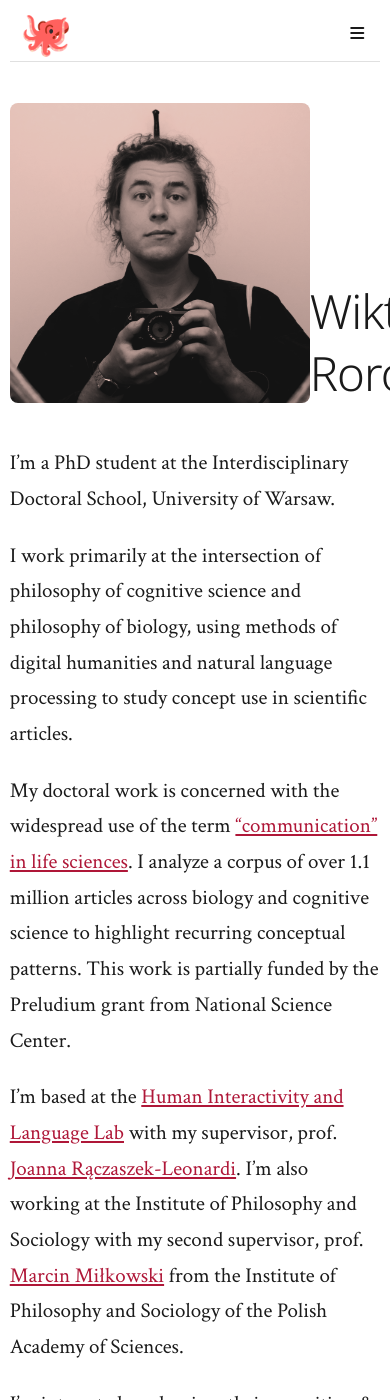
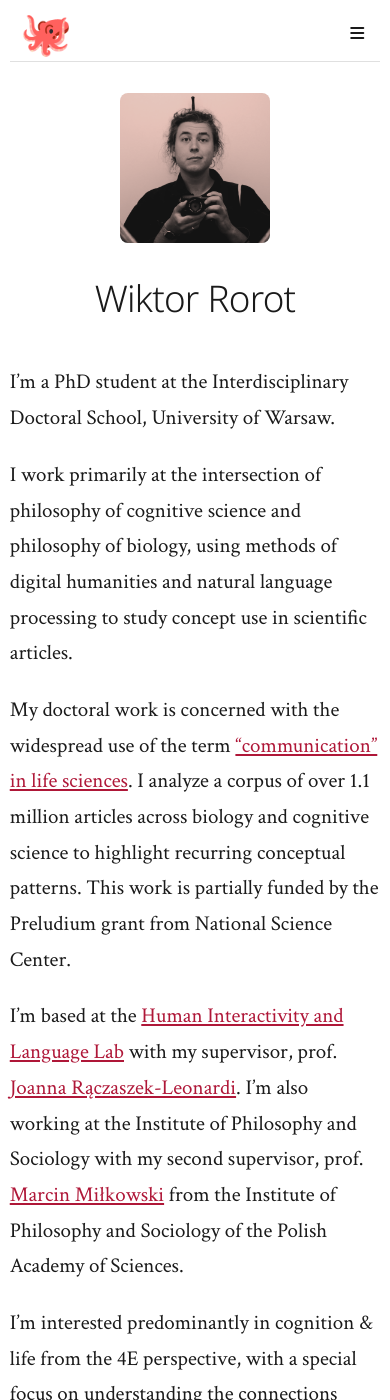
Before and after one commit to wikror/wikror.github.io, a Jekyll site: the page built from index.md, in a window 390 px wide and 1400 px high. Built offline with Jekyll 4.4.1, drawn with Linux system fonts in a browser that asks for light colours; a style sheet for code colours, icons or effects is not loaded.

Commit message:
Fix mobile responsiveness for profile header
- Stack image above title on mobile devices (< 600px)
- Reduce image size on mobile: 200px on tablets, 150px on phones
- Center-align content on mobile for better appearance
- Keep side-by-side layout on desktop and tablets
- Reduce title font size slightly on mobile (1.75em)

```diff
--- a/_sass/_profile.scss
+++ b/_sass/_profile.scss
@@ -3,8 +3,10 @@
   width: $container-width;
   display: table;
   margin-bottom: 2em;
-  // column-count: 2;
+  margin-left: auto;
+  margin-right: auto;
 }
+
 .profile-desc {
   width: $container-width;
   display: block;
@@ -13,46 +15,7 @@
   margin-top: 10px;
   margin-bottom: 10px;
 }
-@media (max-width: $container-width) {
-    .profile {
-      padding-top: $header-thickness;
-      width: 60vw;
-      display: table;
-      margin-left: auto;
-      margin-right: auto;
-      margin-top: 10px;
-      margin-bottom: 2em;
-      // column-count: 2;
-    }
-    .profile-desc {
-      width: 60vw;
-      display: block;
-      margin-left: auto;
-      margin-right: auto;
-      margin-top: 10px;
-      margin-bottom: 10px;
-    }
-}
-@media (max-width: $tablet-width) {
-    .profile {
-      padding-top: $header-thickness;
-      width: 95vw;
-      display: table;
-      margin-left: auto;
-      margin-right: auto;
-      margin-top: 10px;
-      margin-bottom: 2em;
-      // column-count: 2;
-    }
-    .profile-desc {
-      width: 95vw;
-      display: block;
-      margin-left: auto;
-      margin-right: auto;
-      margin-top: 10px;
-      margin-bottom: 10px;
-    }
-}
+
 .profile-name {
   width: 50%;
   margin-bottom: .5em;
@@ -64,18 +27,51 @@
   display: table-cell;
   vertical-align: bottom;
   color: var(--text-color);
-  // text-align: center;
 }
+
 .profile-image {
-  // text-align: center;
   width: 50%;
   margin: 5px auto 25px;
   display: table-cell;
-  column-span: 1;
-  max-width: auto;
-  max-height: auto;
-  // align: center;
-  // max-width: 100%;
+  text-align: right;
+}
+
+/* Tablet: narrower but keep side-by-side layout */
+@media (max-width: $container-width) {
+  .profile {
+    width: 90vw;
+  }
+  .profile-desc {
+    width: 90vw;
+  }
+}
+
+/* Mobile: stack vertically, image on top, smaller size */
+@media (max-width: $tablet-width) {
+  .profile {
+    width: 95vw;
+    display: block;
+    text-align: center;
+  }
+
+  .profile-desc {
+    width: 95vw;
+  }
+
+  .profile-image {
+    width: 100%;
+    display: block;
+    text-align: center;
+    margin: 0 auto 1.5em;
+  }
+
+  .profile-name {
+    width: 100%;
+    display: block;
+    text-align: center;
+    font-size: 1.75em;
+    margin-bottom: 1em;
+  }
 }
 .profile-pic {
   max-height: 300px;
@@ -90,3 +86,19 @@
   box-shadow: 0 8px 24px var(--shadow-color);
   filter: grayscale(100%) sepia(80%) hue-rotate(330deg) saturate(80%) brightness(1.05) contrast(0.9);
 }
+
+/* Mobile: smaller profile image */
+@media (max-width: $tablet-width) {
+  .profile-pic {
+    max-height: 200px;
+    max-width: 200px;
+  }
+}
+
+/* Very small phones: even smaller */
+@media (max-width: $phone-width) {
+  .profile-pic {
+    max-height: 150px;
+    max-width: 150px;
+  }
+}
```
